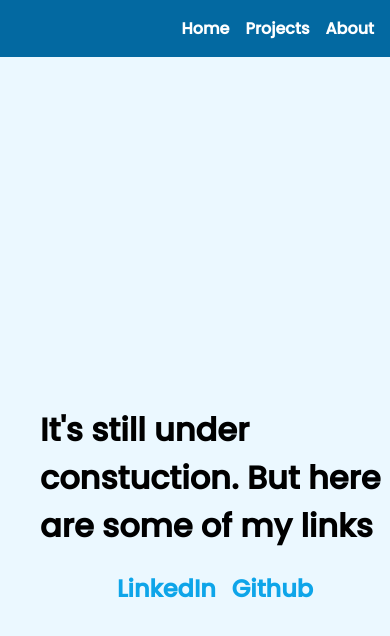
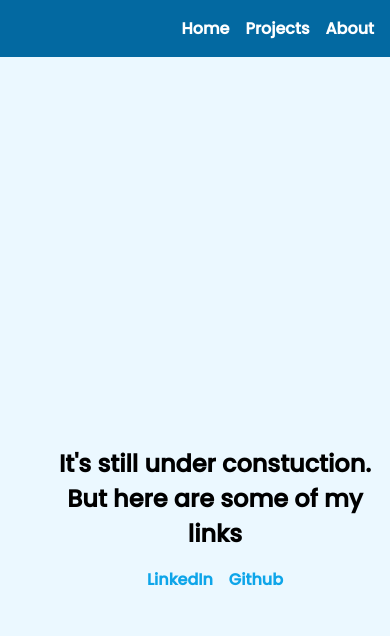
Before and after one commit to ziwei531/website-portfolio, a SvelteKit app: page /about in a window 390 px wide. Shown: the top 636 px of the page. Built offline with nearby package versions, Linux system fonts and the light colour scheme.

Commit message:
Update +page.svelte

```diff
--- a/src/routes/about/+page.svelte
+++ b/src/routes/about/+page.svelte
@@ -18,6 +18,7 @@
 		flex-direction: column;
 		justify-content: center;
 		align-items: center;
+		padding: 1rem;
 		height: 100vh;
 	}
 
@@ -45,4 +46,14 @@
 		transition-duration: 0.3s;
 		transition-timing-function: ease-out;
 	}
+
+	@media only screen and (max-width: 768px) {
+		.container h1 {
+			font-size: 1.5rem;
+			text-align: center;
+		}
+		.list li a {
+			font-size: 1rem;
+		}
+	}
 </style>
```
